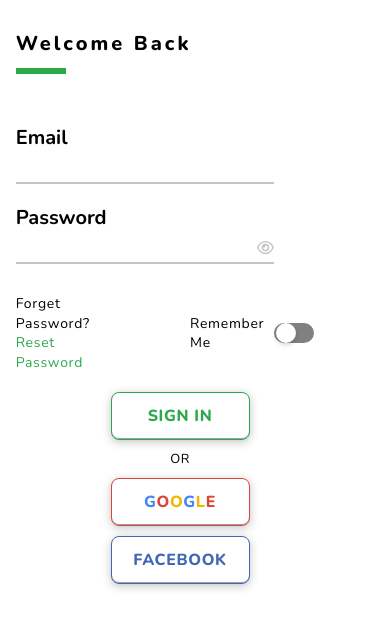
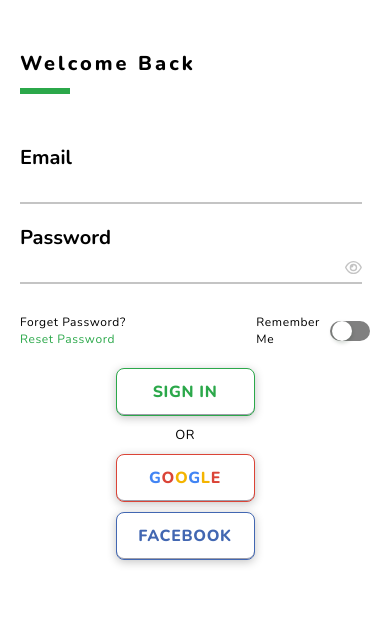
Before and after one commit to Clean-Hub/cleanhub, a React (Create React App) app: page /login in a window 390 px wide. Shown: the top 628 px of the page. Built offline with nearby package versions, Linux system fonts and the light colour scheme.

Commit message:
login slice changed to userSlice

```diff
--- a/src/pages/login/Login.jsx
+++ b/src/pages/login/Login.jsx
@@ -5,13 +5,35 @@ import { faEye } from '@fortawesome/free-regular-svg-icons'
 import RememberMe from '../../components/rememberMe/RememberMe'
 import { useState } from 'react'
 import { Link } from 'react-router-dom'
-import { useSelector } from 'react-redux'
+import { useDispatch, useSelector } from 'react-redux'
+import axiosInstance from '../../utils/axiosInstance'
+import loginSlice from '../../store/userSlice'
 
 const Login = () => {
   const [rememberMe, setRememberMe] = useState(false)
-  const state = useSelector((state) => state)
-  console.log('state', state)
+  const { login } = loginSlice.actions
+  const dispatch = useDispatch()
+  console.log('login', login)
 
+  const [credentials, setCredentials] = useState({
+    username: undefined,
+    password: undefined,
+  })
+
+  const handleChange = (e) => {
+    setCredentials((prev) => ({ ...prev, [e.target.id]: e.target.value }))
+  }
+
+  const handleClick = async (e) => {
+    e.preventDefault()
+    try {
+      const res = await axiosInstance.post('/login', credentials)
+      // console.log('res', res.data)
+      dispatch(login({ ...res.data }))
+    } catch (err) {
+      console.log('res', err.response.data)
+    }
+  }
   return (
     <div className='loginContainer'>
       <div className='loginL'>
@@ -26,12 +48,22 @@ const Login = () => {
           <label htmlFor='fname' className='loginRFormL'>
             Email
           </label>
-          <input type='text' className='loginRFormInput' />
+          <input
+            type='text'
+            className='loginRFormInput'
+            id='email'
+            onChange={handleChange}
+          />
           <label htmlFor='lname' className='loginRFormL'>
             Password
           </label>
           <div className='inputPassLogin'>
-            <input type='password' className='passwordBtn' />
+            <input
+              type='password'
+              className='passwordBtn'
+              id='password'
+              onChange={handleChange}
+            />
             <FontAwesomeIcon icon={faEye} className='eyes' />
           </div>
         </form>
@@ -47,7 +79,9 @@ const Login = () => {
           </div>
         </div>
         <div className='signInSocial'>
-          <button className='signInSocialS'>SIGN IN</button>
+          <button className='signInSocialS' onClick={handleClick}>
+            SIGN IN
+          </button>
           <span className='signInSocialOr'>OR</span>
           <button className='signInSocialG'>
             <span className='g'>G</span>
--- a/src/pages/login/login.css
+++ b/src/pages/login/login.css
@@ -225,7 +225,11 @@
   }
 
   .loginR {
-    margin: 30px;
+    margin-top: 50px;
+    margin-left: 10px;
+  }
+  .loginRHInfo {
+    margin-left: 10px;
   }
   .loginRHInfoWelcome {
     font-size: 20px;
@@ -236,15 +240,24 @@
   }
 
   .loginRForm {
-    width: 72%;
+    width: 90%;
+    margin-left: 10px;
   }
   .forgetP {
-    width: 72%;
+    width: 100%;
   }
   .forgetPw {
-    /* font-size: 10px; */
+    margin-left: 10px;
+    font-size: 12px;
+    display: flex;
+    flex-wrap: wrap;
   }
-
+  .rememberMe {
+    margin-right: 20px;
+  }
+  .rememeberMeText {
+    font-size: 12px;
+  }
   .signInSocial {
     display: flex;
     flex-direction: column;
--- a/src/store/store.js
+++ b/src/store/store.js
@@ -1,9 +1,9 @@
 import { configureStore } from '@reduxjs/toolkit'
-import loginSlice from './loginSlice'
+import userSlice from './userSlice'
 
 const store = configureStore({
   reducer: {
-    login: loginSlice.reducer,
+    user: userSlice.reducer,
   },
 })
 
--- a/src/store/loginSlice.js
+++ b/src/store/userSlice.js
@@ -3,6 +3,7 @@ import { createSlice } from '@reduxjs/toolkit'
 const loginSlice = createSlice({
   name: 'login',
   initialState: {
+    token: null,
     email: '',
     password: '',
     resetPassword: '',
@@ -10,11 +11,17 @@ const loginSlice = createSlice({
   },
 
   reducers: {
-    login: (state, action) => {
+    user: (state, action) => {
       state.email = action.payload.email
       state.password = action.payload.password
       state.resetPassword = action.payload.resetPassword
       state.rememberMe = action.payload.rememberMe
+      state.token = action.payload.token
+    },
+    logout: (state, action) => {
+      state.email = ''
+      state.password = ''
+      state.resetPassword = ''
     },
   },
 })
--- /dev/null
+++ b/src/utils/axiosInstance.js
@@ -0,0 +1,22 @@
+import axios from 'axios'
+
+let headers = {}
+
+const axiosInstance = axios.create({
+  baseURL: 'https://cleanhubserver.herokuapp.com/',
+  headers,
+})
+
+axiosInstance.interceptors.request.use(
+  function async(config) {
+    // const token = localStorage.getItem('token')
+    // config.headers.token = token
+    config.headers.contentType = 'application/json'
+    return config
+  },
+  function (error) {
+    // Do something with request error
+    return Promise.reject(error)
+  }
+)
+export default axiosInstance
```
